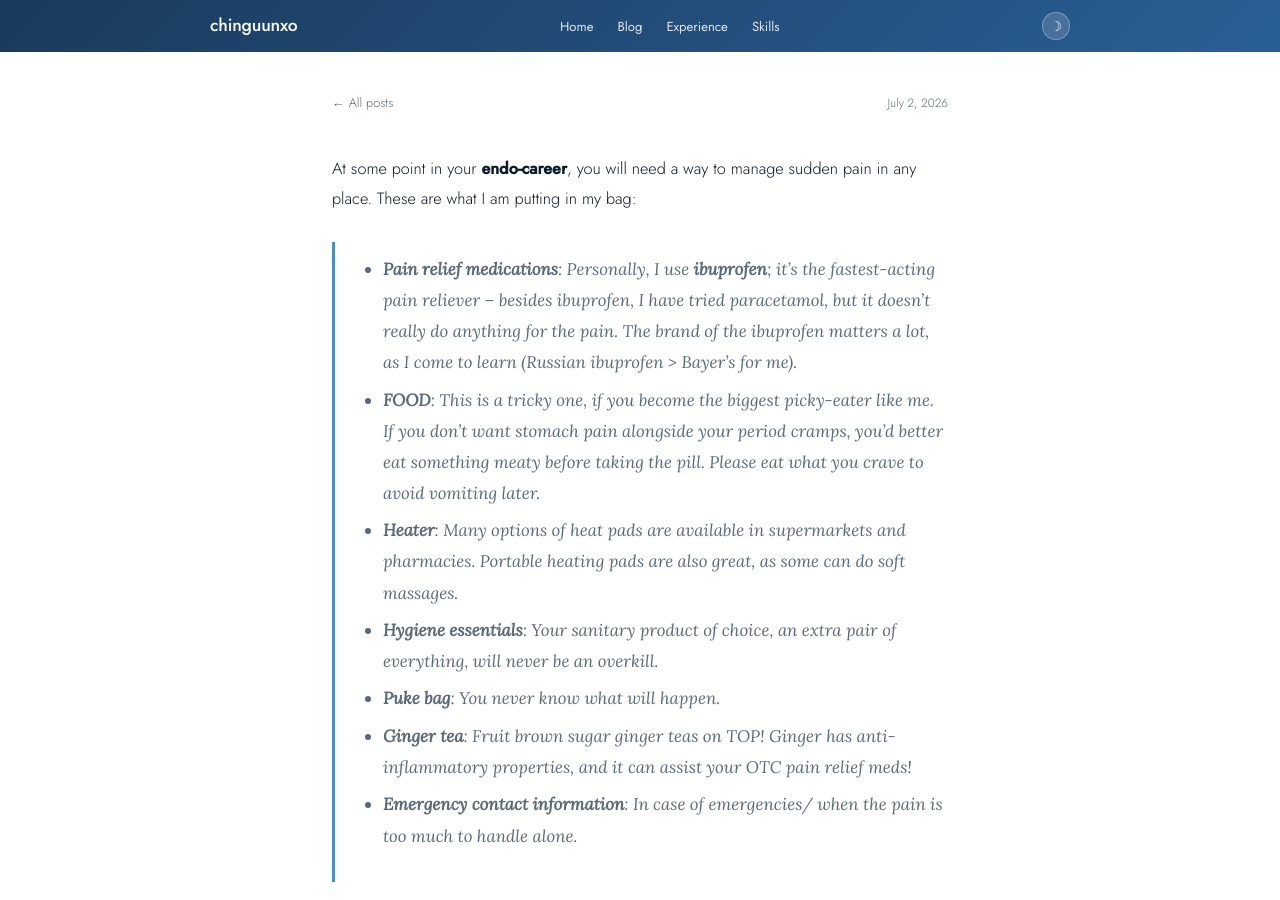
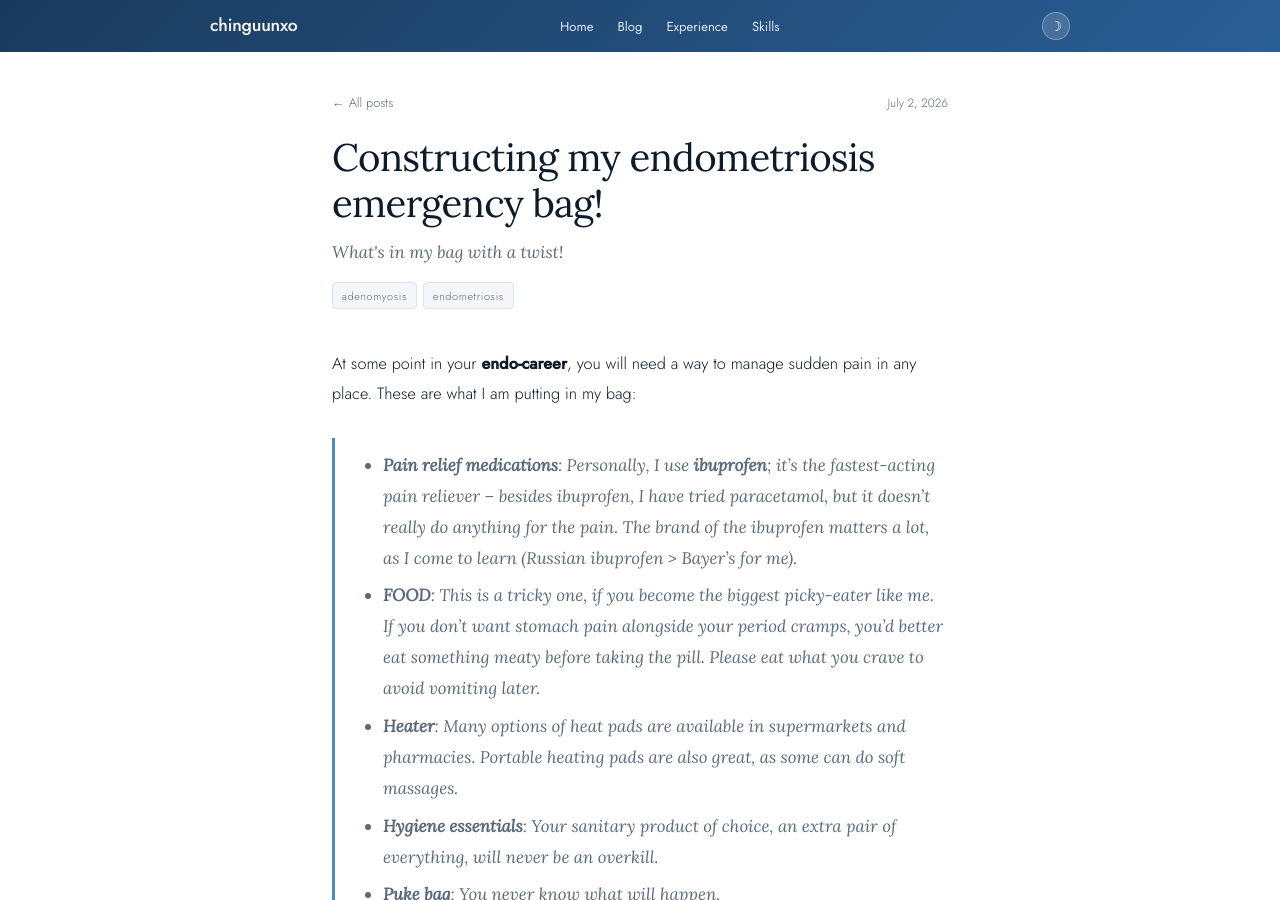
Before and after one commit to chinguunxo/chinguunxo.github.io, a Jekyll site: the page built from _posts/2026-07-02-Constructing-My-Endometriosis-Emergency-Bag.md, in a window 1280 px wide and 900 px high. Built offline with Jekyll 4.4.1, drawn with Linux system fonts in a browser that asks for light colours; our own code applies the rules of GitHub Pages for plain Markdown files.

Commit message:
Fix tag formatting in emergency bag post

```diff
--- a/_posts/2026-07-02-Constructing-My-Endometriosis-Emergency-Bag.md
+++ b/_posts/2026-07-02-Constructing-My-Endometriosis-Emergency-Bag.md
@@ -3,7 +3,7 @@ layout: post
 title: "Constructing my endometriosis emergency bag!"
 subtitle: "What's in my bag with a twist!"
 date: 2026-07-02
-tags: [adenomyosis, endometriosis
+tags: [adenomyosis, endometriosis]
 ---
 
 At some point in your **endo-career**, you will need a way to manage sudden pain in any place. These are what I am putting in my bag:
```
